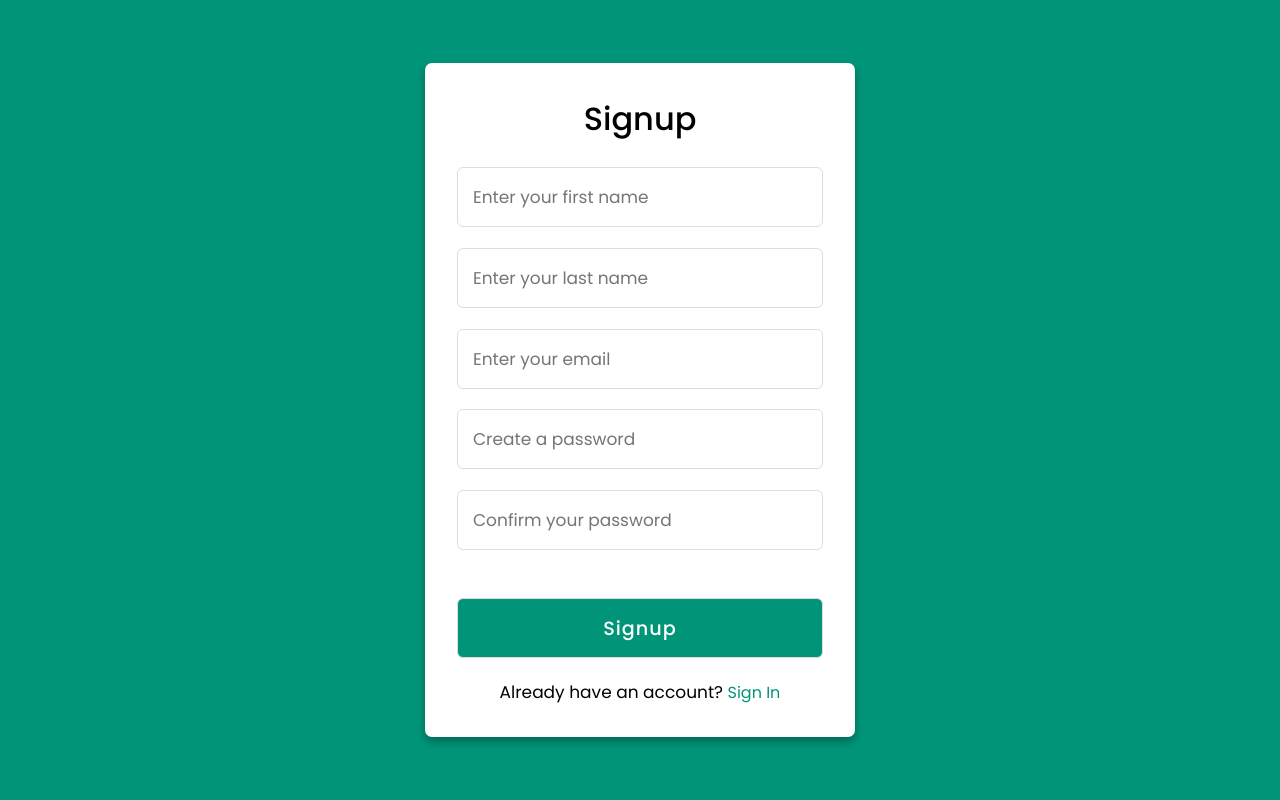
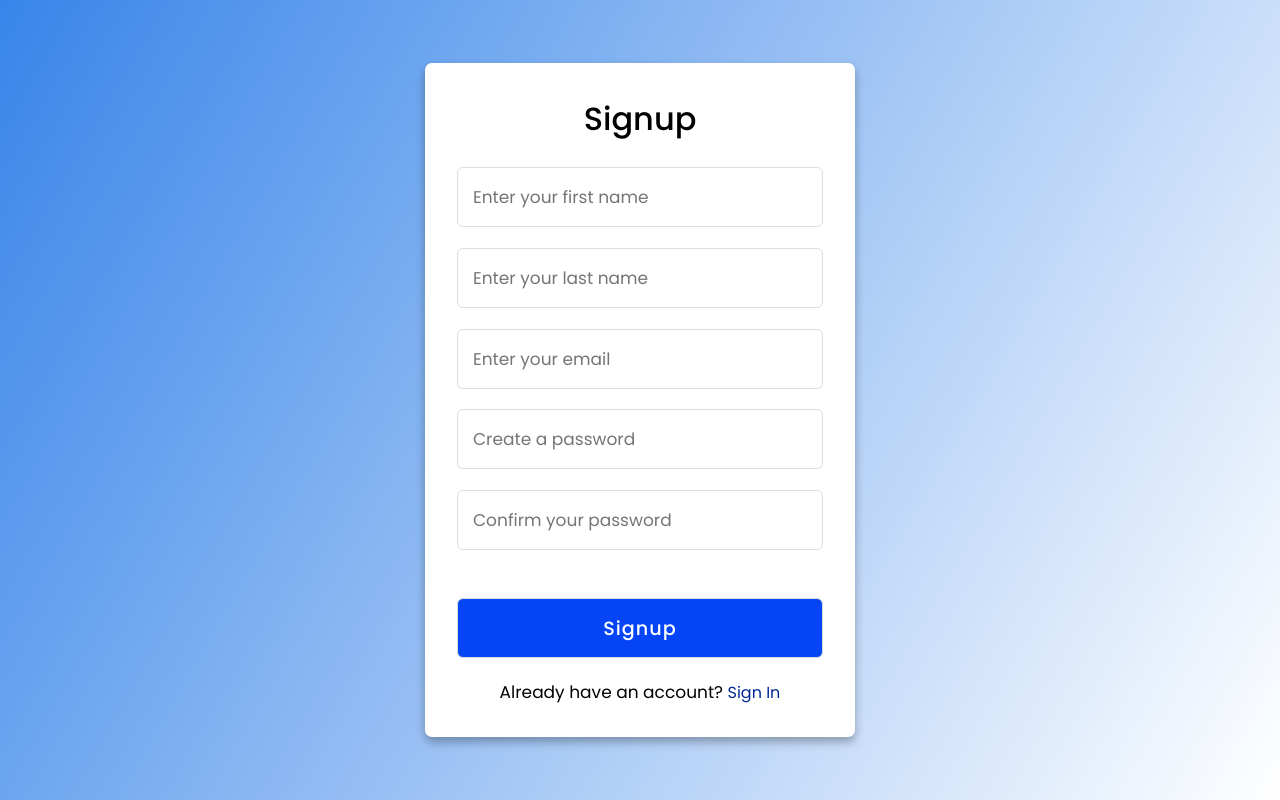
Before and after one commit to philipObiri/VibesHub, a Django app: page /register/ in a window 1280 px wide. Run offline with Django 4.2, Linux system fonts and the light colour scheme.

Commit message:
Initial Commit

```diff
--- a/static/css/style.css
+++ b/static/css/style.css
@@ -9,7 +9,8 @@
 body{
   min-height: 100vh;
   width: 100%;
-  background: #009579;
+  /* background: url('../img/hero/hero-img.png') no-repeat; */
+  background: linear-gradient(120deg, #0666e4cc, #fff);
 }
 .container{
   position: absolute;
@@ -21,6 +22,7 @@ body{
   background: #fff;
   border-radius: 7px;
   box-shadow: 0 5px 10px rgba(0,0,0,0.3);
+  /* margin: 1rem; */
 }
 /* .container .registration{
   display: none;
@@ -58,7 +60,7 @@ body{
  }
 .form a{
   font-size: 16px;
-  color: #009579;
+  color: #002895;
   text-decoration: none;
 }
 .form a:hover{
@@ -66,7 +68,7 @@ body{
 }
 .form input.button{
   color: #fff;
-  background: #009579;
+  background: #0545f7;
   font-size: 1.2rem;
   font-weight: 500;
   letter-spacing: 1px;
@@ -75,16 +77,17 @@ body{
   transition: 0.4s;
 }
 .form input.button:hover{
-  background: #006653;
+  background: #033bd4;
 }
 .signup{
   font-size: 17px;
   text-align: center;
 }
 .signup label{
-  color: #009579;
+  color:#002895;
   cursor: pointer;
 }
+
 .signup label:hover{
   text-decoration: underline;
 }
@@ -102,6 +105,12 @@ body{
 .intro {
   color: white;
 }
+
+/* .main{
+  background-image: url('../img/hero/hero-img.png');
+  height:4rem;
+  width:4rem;
+} */
 
 /* Make the text inside the div with class name intro look bold and attractive */
 .intro h1 {
@@ -125,7 +134,7 @@ body{
 
 /* make the buttons inside the div with class name intro look attractive */
 .intro a {
-  background-color: #4CAF50;
+  background-color:#2378c7;
   border: none;
   color: white;
   padding: 15px 32px;
@@ -148,7 +157,7 @@ body{
 
 /* make the buttons inside the div with class name intro look attractive when hovered */
 .intro a:hover {
-  background-color: #45a049;
+  background-color: #2c93f3;
 }
 
 /* center the div named dashboard */
@@ -167,7 +176,7 @@ body{
 }
 
 .dashboard a {
-  background-color: #4CAF50;
+  background-color:#0444f5;
   border: none;
   color: white;
   padding: 15px 32px;
@@ -188,7 +197,7 @@ body{
 }
 
 .dashboard a:hover {
-  background-color: #45a049;
+  background-color: #062fa0;
 }
 
 .dashboard {
--- a/templates/index.html
+++ b/templates/index.html
@@ -9,13 +9,15 @@
   <title>Vibes Hub | Video Conference</title>
   <link rel="stylesheet" href="{% static 'css/style.css' %}">
   <body>
-    <div class="intro">
+    <main>
+      <div class="intro">
         <h1>Welcome to Vibes Hub!</h1>
         <h2>For all your professional and personal needs!</h2>
         <!-- create a signup and signin button-->
         <a href="{% url 'login' %}" class="button">Sign In</a>
         <a href="{% url 'register' %}" class="button">Sign Up</a>
     </div>
+    </main>
   </body>
 </head>
 </html>
```
Also changed, not shown: db.sqlite3.
